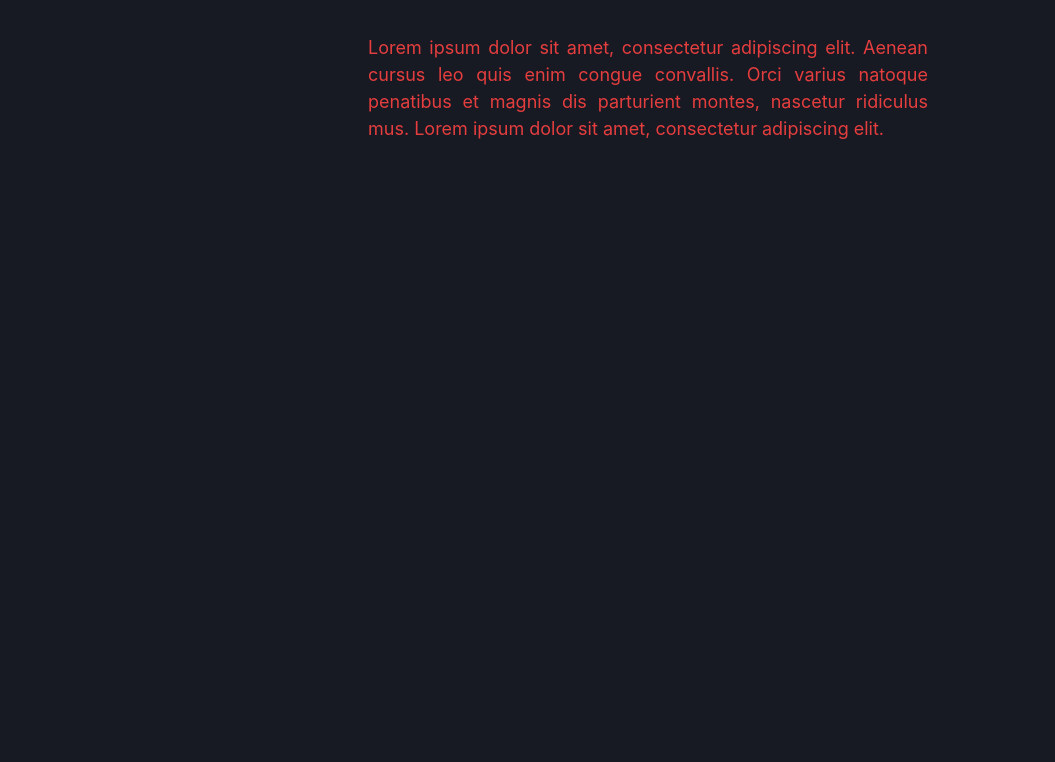
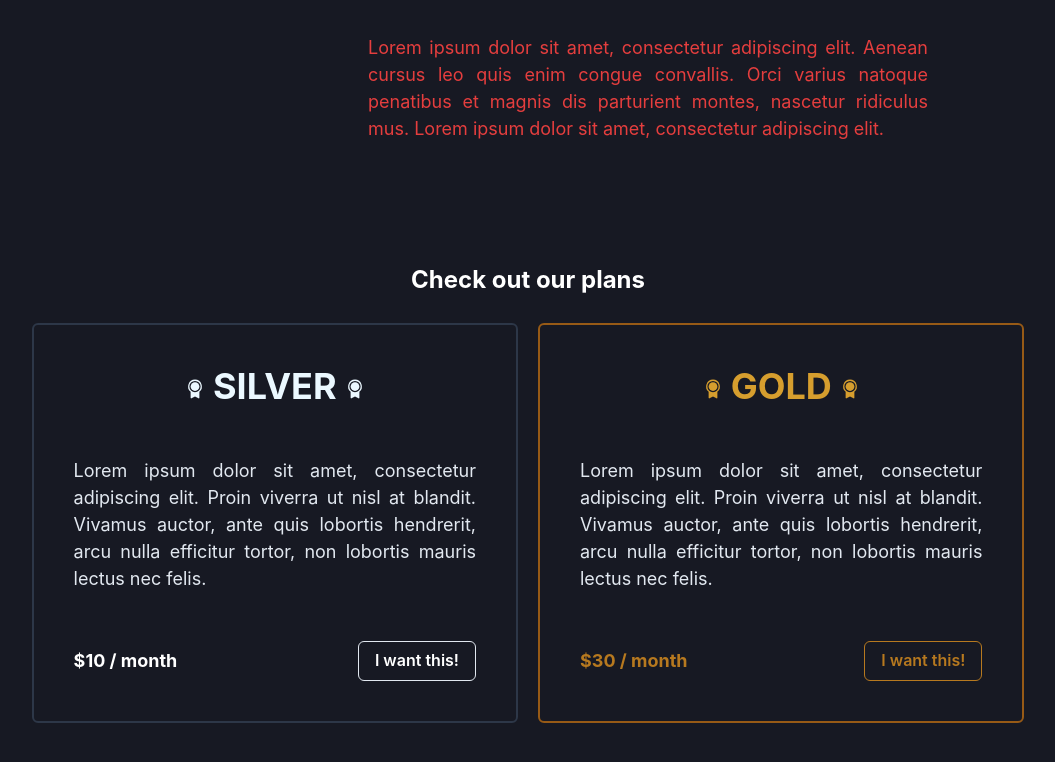
Before and after one commit to andbmarques/landing-page-draco, a React (Vite) app: page / in a window 1280 px wide. Shown: the part 1298-2060 px from the top of the page, without its empty margins (112-1167 px from the left). Built offline with nearby package versions, Linux system fonts and the light colour scheme.

Commit message:
:star: Add | Plans section

```diff
--- a/src/sections/plans.jsx
+++ b/src/sections/plans.jsx
@@ -1,6 +1,16 @@
-import { VStack } from "@chakra-ui/react";
+import {
+  Button,
+  HStack,
+  Heading,
+  Icon,
+  Stack,
+  Text,
+  VStack,
+} from "@chakra-ui/react";
+import { Medal } from "phosphor-react";
 
 import React from "react";
+import { Fade } from "react-reveal";
 
 const Plans = () => {
   return (
@@ -8,11 +18,132 @@ const Plans = () => {
       w="100%"
       h={["calc(85vh)", "calc(90vh)"]}
       alignItems="center"
-      justifyContent="center"
-      px="4"
-      spacing="10"
+      justifyContent="start"
+      p="0"
       textAlign="center"
-    ></VStack>
+    >
+      <Heading
+        textAlign="center"
+        fontSize={["md", "lg", "2xl"]}
+        my='5'
+        color="white"
+      >
+        Check out our plans
+      </Heading>
+      <Stack
+        w={["90%", "80%", "80%"]}
+        direction={["column", "column", "row"]}
+        gap="5"
+        justifyContent='center'
+        alignItems='center'
+      >
+        <Fade left>
+          <VStack
+            bg="gray.900"
+            h={["calc(32vh)", "calc(32vh)", "calc(50vh)"]}
+            w={["100%", "100%", "calc(38vw)"]}
+            borderRadius="md"
+            border="2px solid"
+            borderColor="gray.700"
+            p={["5", "5", "10"]}
+            justifyContent="space-between"
+          >
+            <Heading color="blue.50" fontSize={["lg", "2xl", "4xl"]}>
+              <Icon
+                as={Medal}
+                weight="fill"
+                fontSize={["sm", "md", "xl"]}
+                mx="2"
+                color="blue.50"
+              />
+              SILVER
+              <Icon
+                as={Medal}
+                weight="fill"
+                fontSize={["sm", "md", "xl"]}
+                mx="2"
+                color="blue.50"
+              />
+            </Heading>
+            <Text
+              fontSize={["xs", "md", "lg"]}
+              textAlign="justify"
+              color="gray.200"
+            >
+              Lorem ipsum dolor sit amet, consectetur adipiscing elit. Proin
+              viverra ut nisl at blandit. Vivamus auctor, ante quis lobortis
+              hendrerit, arcu nulla efficitur tortor, non lobortis mauris lectus
+              nec felis.
+            </Text>
+            <HStack w="100%" justifyContent="space-between">
+              <Text fontWeight="bold" fontSize="lg" color="white">
+                $10 / month
+              </Text>
+              <Button
+                size={["sm", "md", "md"]}
+                colorScheme="gray"
+                variant="outline"
+                color='white'
+              >
+                I want this!
+              </Button>
+            </HStack>
+          </VStack>
+        </Fade>
+        <Fade right>
+          <VStack
+            bg="gray.900"
+            h={["calc(32vh)", "calc(32vh)", "calc(50vh)"]}
+            w={["100%", "100%", "calc(38vw)"]}
+            borderRadius="md"
+            border="2px solid"
+            borderColor="yellow.700"
+            p={["5", "5", "10"]}
+            justifyContent="space-between"
+          >
+            <Heading color="yellow.500" fontSize={["lg", "2xl", "4xl"]}>
+              <Icon
+                as={Medal}
+                weight="fill"
+                fontSize={["sm", "md", "xl"]}
+                mx="2"
+                color="yellow.500"
+              />
+              GOLD
+              <Icon
+                as={Medal}
+                weight="fill"
+                fontSize={["sm", "md", "xl"]}
+                mx="2"
+                color="yellow.500"
+              />
+            </Heading>
+            <Text
+              fontSize={["xs", "md", "lg"]}
+              textAlign="justify"
+              color="gray.200"
+            >
+              Lorem ipsum dolor sit amet, consectetur adipiscing elit. Proin
+              viverra ut nisl at blandit. Vivamus auctor, ante quis lobortis
+              hendrerit, arcu nulla efficitur tortor, non lobortis mauris lectus
+              nec felis.
+            </Text>
+            <HStack w="100%" justifyContent="space-between">
+              <Text fontWeight="bold" color='yellow.600' fontSize="lg">
+                $30 / month
+              </Text>
+              <Button
+                size={["sm", "md", "md"]}
+                colorScheme="yellow"
+                variant="outline"
+              >
+                I want this!
+              </Button>
+            </HStack>
+          </VStack>
+        </Fade>
+      </Stack>
+    </VStack>
   );
 };
 
```
